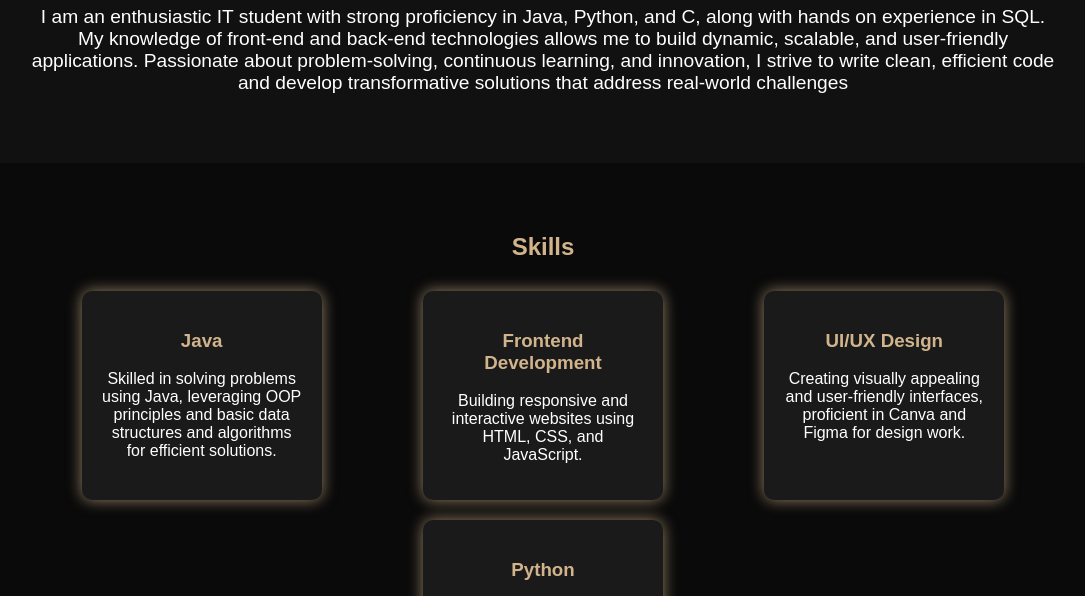
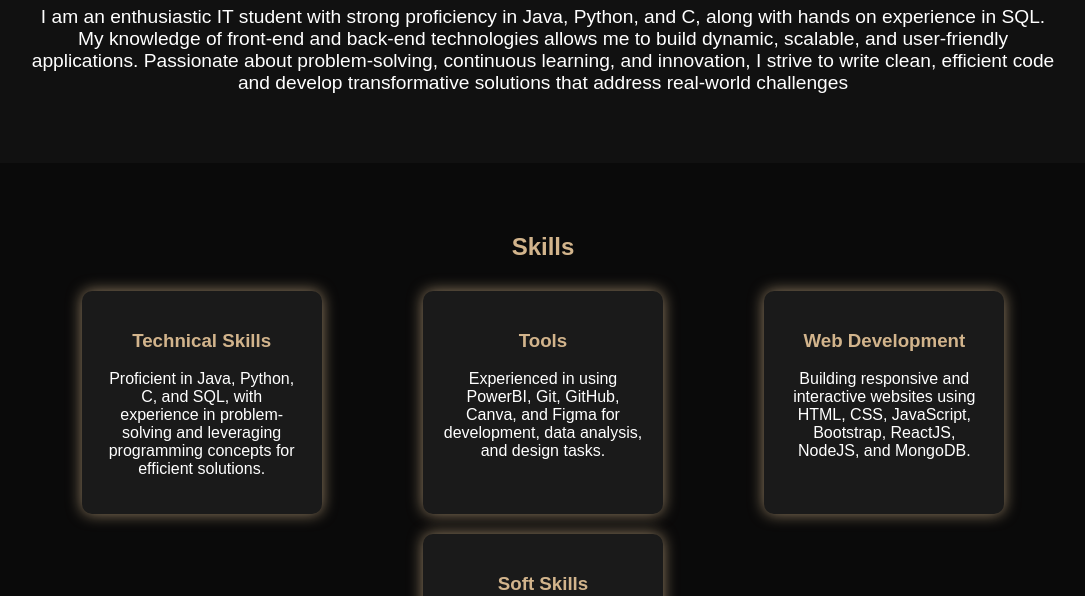
Before and after one commit to saikrupaanantha/portfolio-saikrupa-anantha, a plain HTML site: page index.html in a window 1280 px wide. Shown: the part 356-952 px from the top of the page, without its empty margins (97-1182 px from the left). Drawn offline with Linux system fonts and the light colour scheme.

Commit message:
Update index.html

```diff
--- a/index.html
+++ b/index.html
@@ -32,20 +32,20 @@ on experience in SQL. My knowledge of front-end and back-end technologies allows
         <h2>Skills</h2>
         <div class="service-cards">
             <div class="card">
-                    <h3>Java</h3>
-                    <p>Skilled in solving problems using Java, leveraging OOP principles and basic data structures and algorithms for efficient solutions.</p>
+                <h3>Technical Skills</h3>
+                <p>Proficient in Java, Python, C, and SQL, with experience in problem-solving and leveraging programming concepts for efficient solutions.</p>
             </div>
             <div class="card">
-                    <h3>Frontend Development</h3>
-                    <p>Building responsive and interactive websites using HTML, CSS, and JavaScript.</p>
+                <h3>Tools</h3>
+                <p>Experienced in using PowerBI, Git, GitHub, Canva, and Figma for development, data analysis, and design tasks.</p>
             </div>
             <div class="card">
-                    <h3>UI/UX Design</h3>
-                    <p>Creating visually appealing and user-friendly interfaces, proficient in Canva and Figma for design work.</p>
+                <h3>Web Development</h3>
+                <p>Building responsive and interactive websites using HTML, CSS, JavaScript, Bootstrap, ReactJS, NodeJS, and MongoDB.</p>
             </div>
             <div class="card">
-                    <h3>Python</h3>
-                    <p>Proficient in Python and libraries such as NumPy, Pandas, and Matplotlib for data manipulation and visualization.</p>
+                <h3>Soft Skills</h3>
+                <p>Strong problem-solving abilities, task management, and end-to-end communication skills, ensuring efficient collaboration and project completion.</p>
             </div>
         </div>
     </div>
```
Lines whose indentation alone changed are shown as unchanged.
